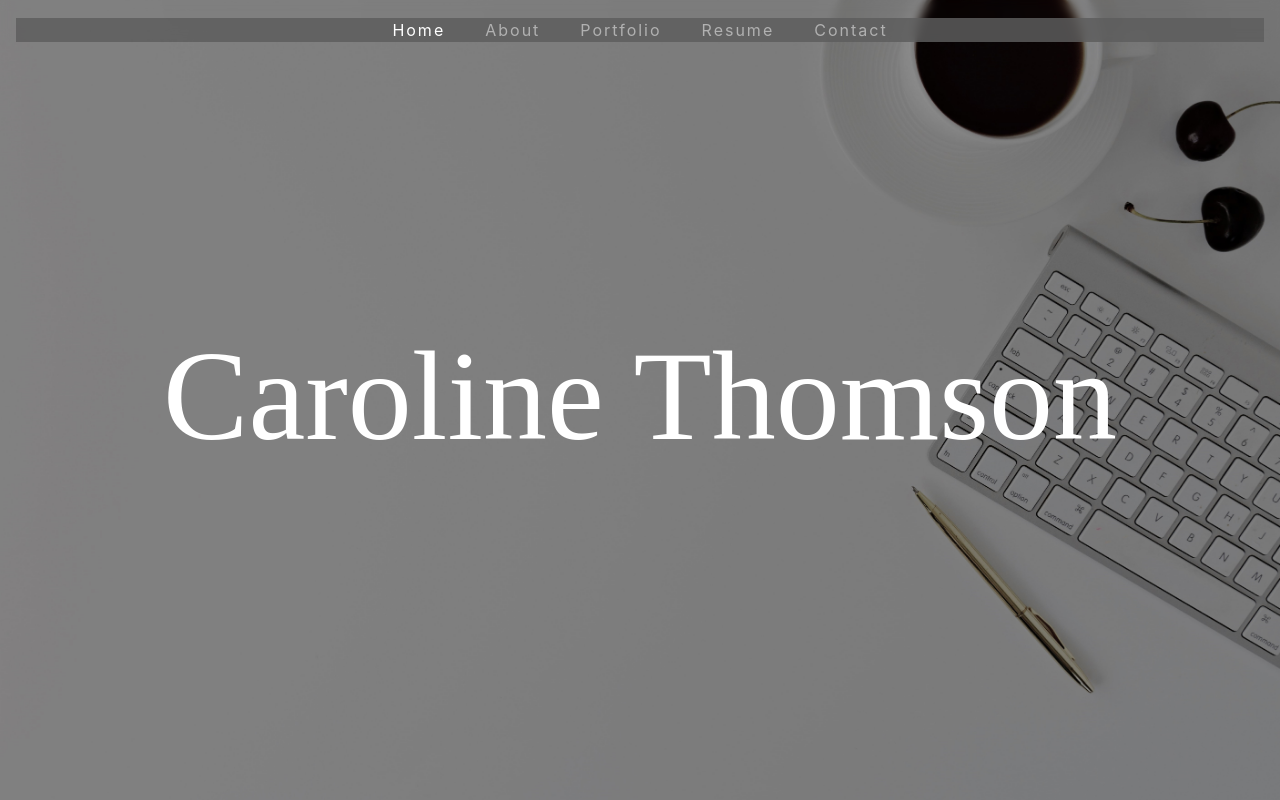
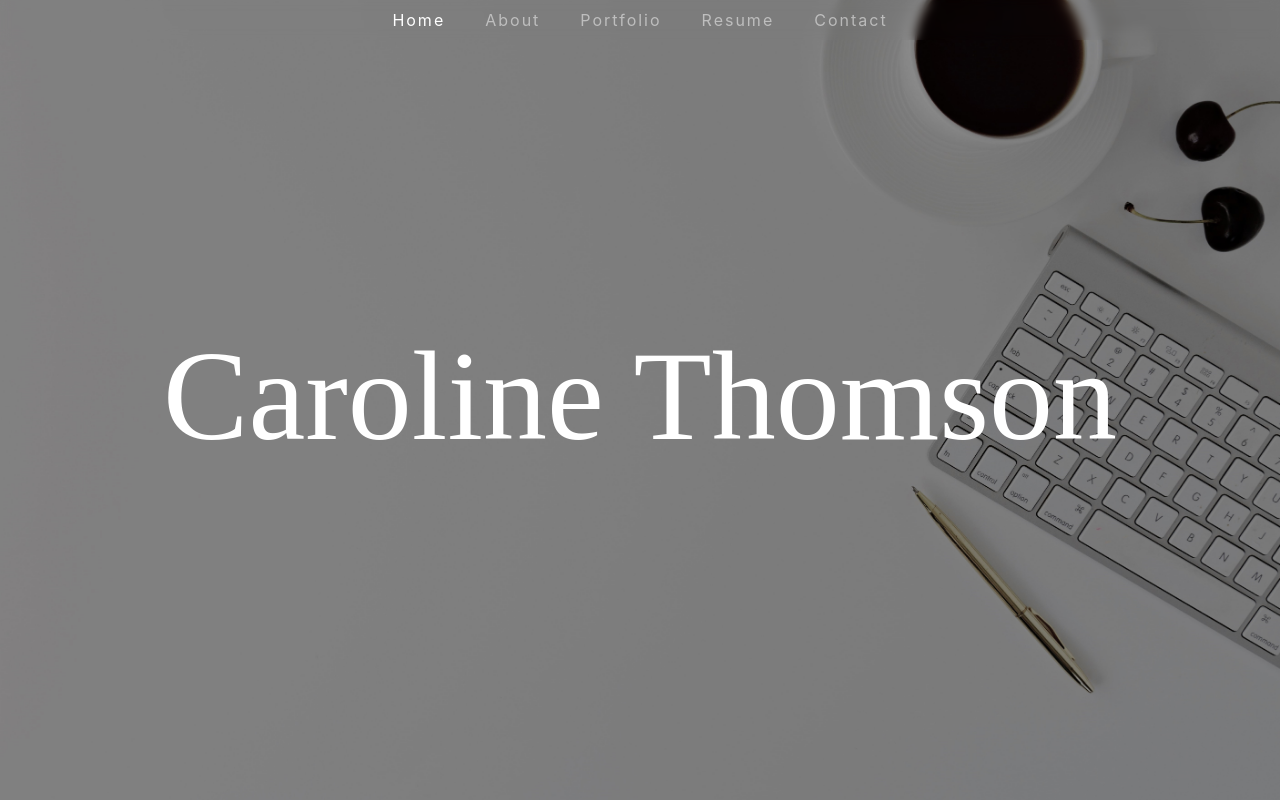
Before and after one commit to carolinemae/Caroline-Portfolio, a React (Create React App) app: page / in a window 1280 px wide. Shown: the top 800 px of the page. Built offline with nearby package versions, Linux system fonts and the light colour scheme; a web font is replaced by a local one.

Commit message:
removed bg color - not working with responsiveness

```diff
--- a/src/index.css
+++ b/src/index.css
@@ -31,11 +31,6 @@ html {
 
 .nav-link:hover {
     color: #4a6967 !important;
-}
-
-div .collapse {
-    margin-top: 20px;
-    background-color: #5e5e5ed6;
 }
 
 .name {
```
